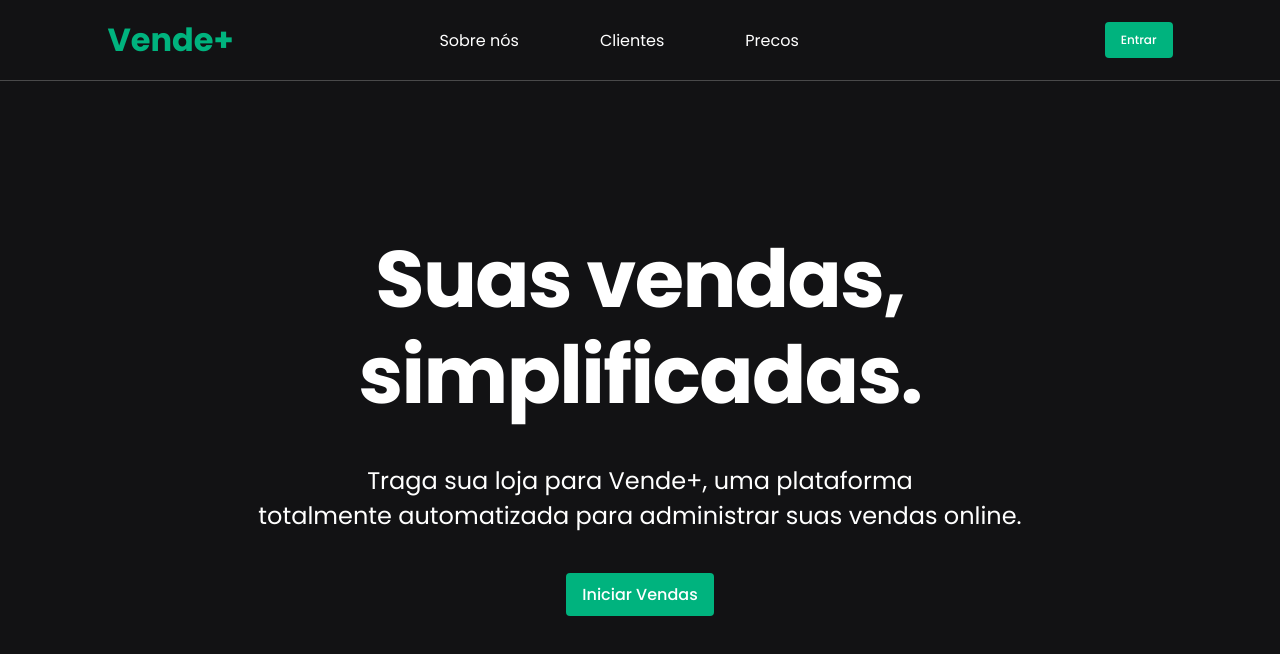
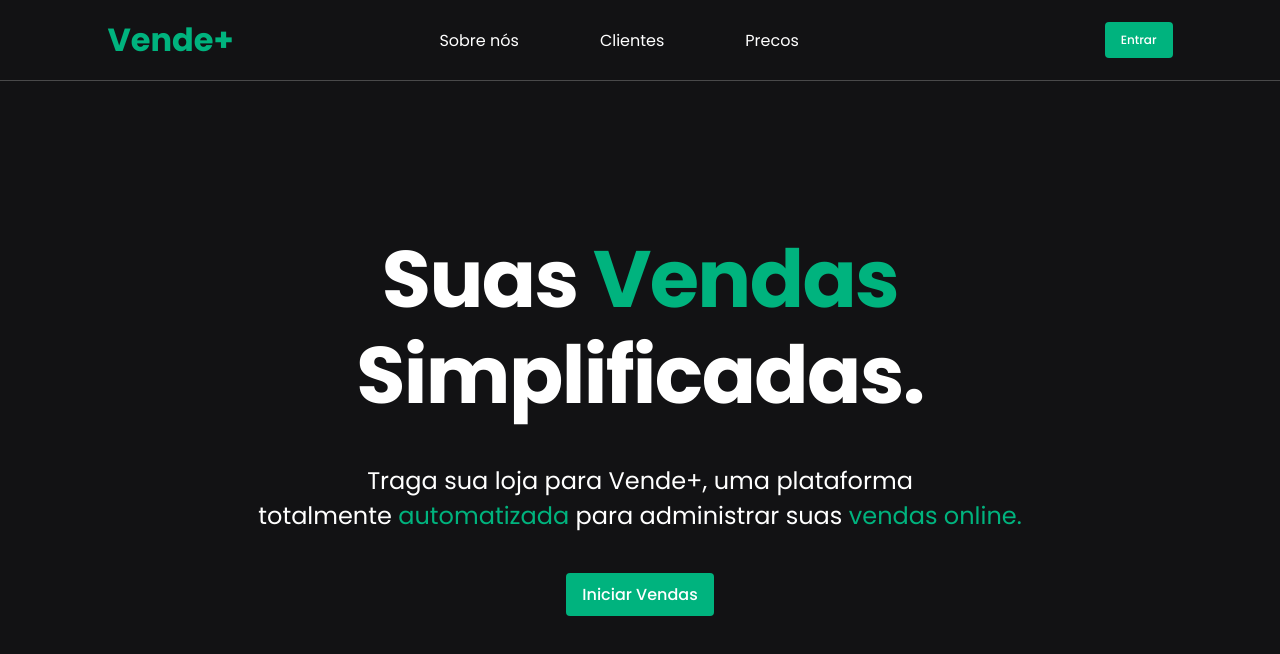
Before and after one commit to matheustanaka/VendeMais, a React (Vite) app in the folder web/: page / in a window 1280 px wide. Shown: the top 654 px of the page. Built offline with nearby package versions, Linux system fonts and the light colour scheme; no server answers.

Commit message:
feat: add span tag on paragraph

```diff
--- a/web/src/pages/home/index.jsx
+++ b/web/src/pages/home/index.jsx
@@ -12,13 +12,15 @@ export function Home() {
       <section className="wrapper">
         <div className="content">
           <h1 className="title">
-            Suas vendas,
-            <br /> simplificadas.
+            Suas <span className="span-title">Vendas</span>
+            <br /> Simplificadas.
           </h1>
           <div className="description">
             <p className="paragraph-content">
-              Traga sua loja para Vende+, uma plataforma <br /> totalmente
-              automatizada para administrar suas vendas online.
+              Traga sua loja para Vende+, uma plataforma <br /> totalmente{" "}
+              <span className="span-paragraph">automatizada</span> para
+              administrar suas{" "}
+              <span className="span-paragraph">vendas online.</span>
             </p>
           </div>
           <button className="register-btn" onClick={handleGoogleLogin}>
```
